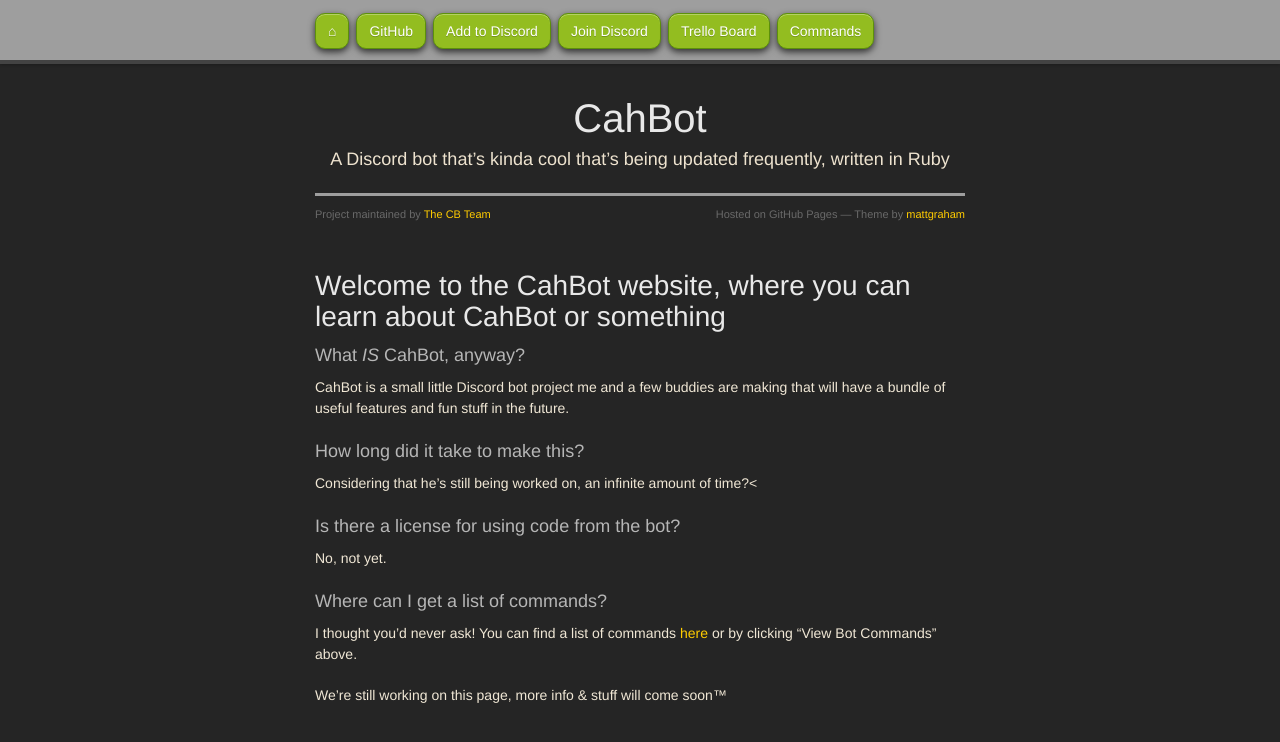
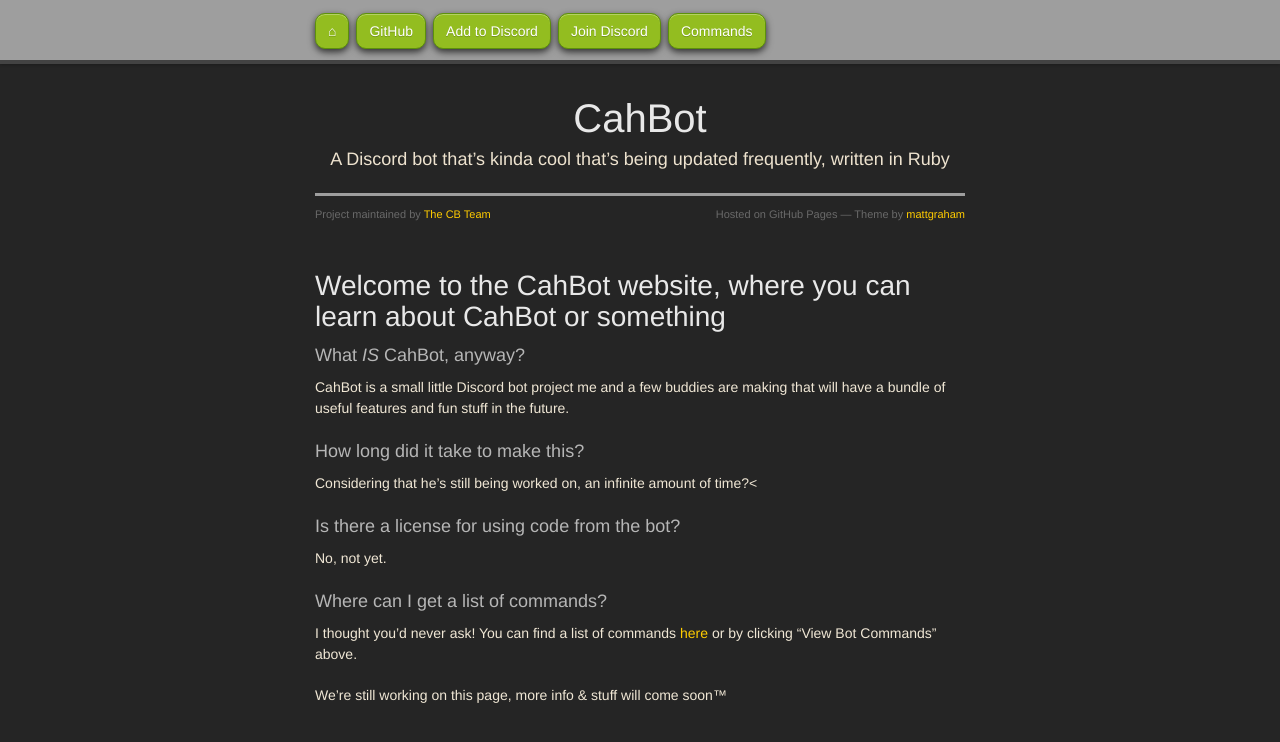
Before and after one commit to CahBots/cahbot, a Jekyll site: the page built from index.md, in a window 1280 px wide. Shown: the top 742 px of the page. Built offline with Jekyll 4.4.1, drawn with Linux system fonts in a browser that asks for light colours; nearby versions of some CDN libraries; some web fonts are replaced.

Commit message:
remove trello link

```diff
--- a/_layouts/main.html
+++ b/_layouts/main.html
@@ -32,10 +32,9 @@
       <div id="header">
         <nav>
           <li class="fork"><a href="{{ site.url }}">⌂</a></li>
-          <li class="fork"><a href="https://github.com/2003cah/cahbot">GitHub</a></li>
+          <li class="fork"><a href="https://github.com/cahbots/cahbot">GitHub</a></li>
           <li class="fork"><a href="http://invite.cahbot.pro">Add to Discord</a></li>
           <li class="fork"><a href="http://discord.cahbot.pro">Join Discord</a></li>
-          <li class="fork"><a href="https://goo.gl/QNJa3E">Trello Board</a></li>
           <li class="fork"><a href="commands">Commands</a></li>
         </nav>
       </div><!-- end header -->
```
